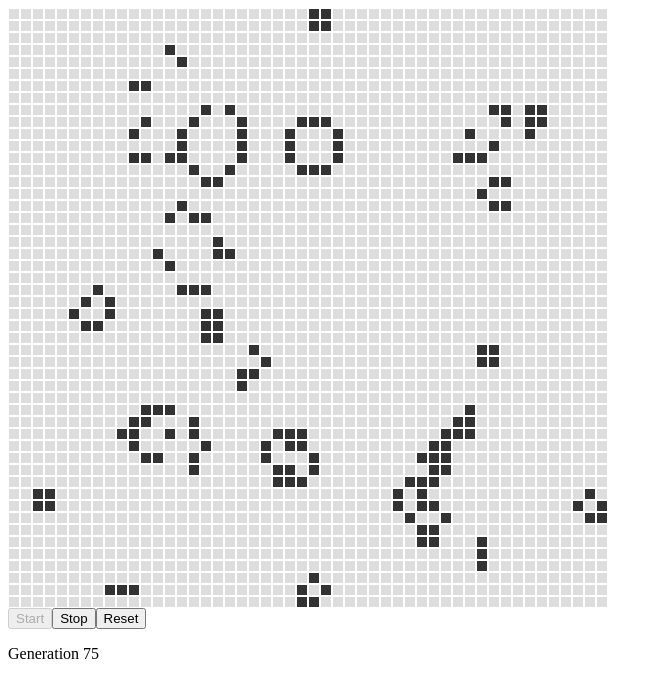
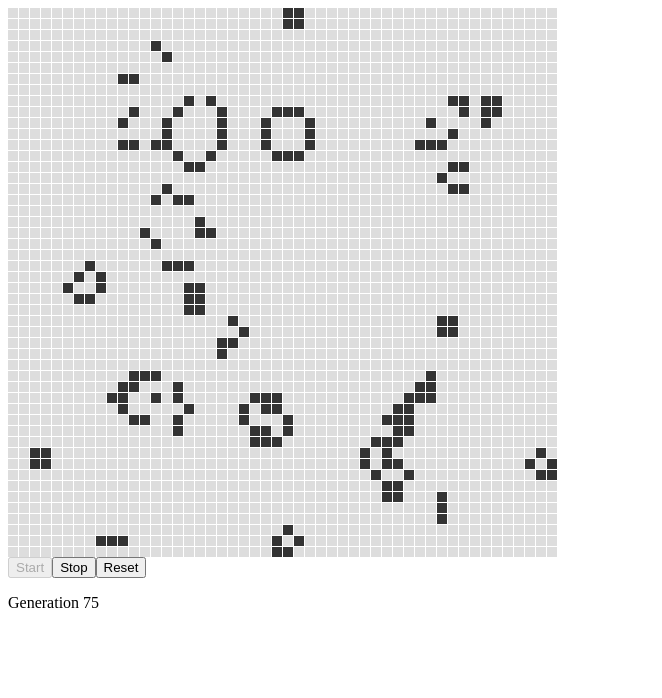
Before and after one commit to kevcomedia/ng-game-of-life, an Angular app: page / in a window 1280 px wide. Shown: the top 698 px of the page, without its empty margins (0-662 px from the left). Built offline with nearby package versions, Linux system fonts and the light colour scheme.

Commit message:
Reduce space between cells

```diff
--- a/src/app/game-of-life-grid.component.css
+++ b/src/app/game-of-life-grid.component.css
@@ -1,12 +1,21 @@
 .grid-row {
   display: flex;
+  margin-bottom: 1px;
+}
+
+.grid-row:last-child {
+  margin-bottom: 0;
 }
 
 .grid-cell {
   width: 10px;
   height: 10px;
-  margin: 1px;
+  margin-right: 1px;
   background-color: #ddd;
+}
+
+.grid-cell:last-child {
+  margin-right: 0;
 }
 
 .alive {
```
